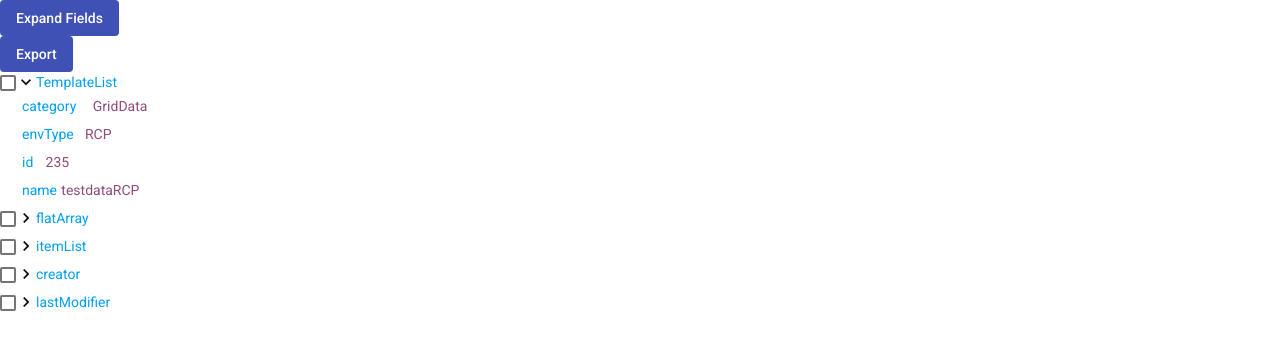
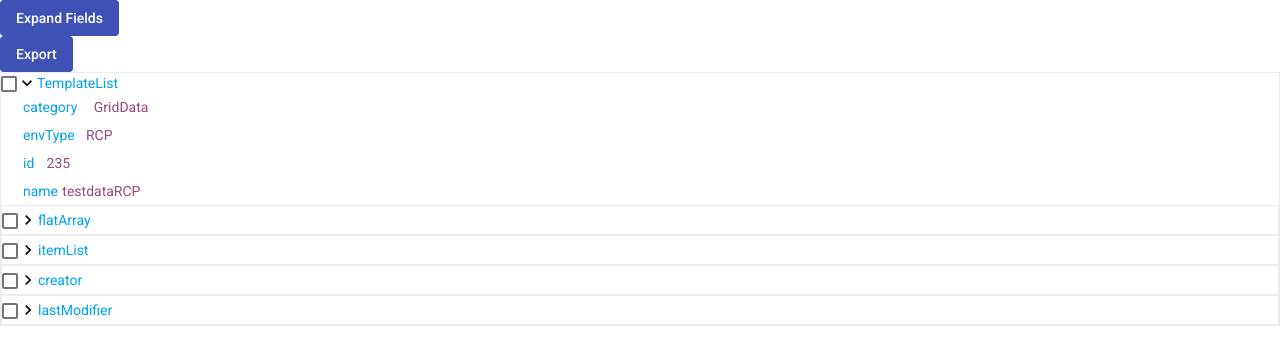
Before and after one commit to rawatanimesh/angular-json-schema-selection, an Angular app: page / in a window 1280 px wide. Both pictures are taken after a click on the element "navigate_next". Shown: the top 364 px of the page. Built offline with nearby package versions, Linux system fonts and the light colour scheme.

Commit message:
diabled scenarios and prepare inital list

```diff
--- a/src/app/app.component.ts
+++ b/src/app/app.component.ts
@@ -22,12 +22,28 @@ export class AppComponent implements OnInit{
       {
         id:1,
         name:'itemA',
-        workspace:['a','b','c']
+        workspace:[
+            {
+            firstName:'Akshat',
+            lastName:{
+              firstName:'Akshat',
+              lastName:'Rathi',
+            },
+          }
+        ]
       },
       {
         id:2,
         name:'itemB',
-        workspace:['a','b','c']
+        workspace:[
+          {
+            firstName:'Akshat',
+            lastName:{
+              firstName:'Akshat',
+              lastName:'Rathi',
+            },
+          }
+        ]
       }
     ],
     creator:{
--- a/src/app/json-scheme-selection/json-schema-selection/json-schema-selection.component.html
+++ b/src/app/json-scheme-selection/json-schema-selection/json-schema-selection.component.html
@@ -1,12 +1,6 @@
 <button mat-flat-button color="primary" (click)="export()">Export</button>
 
-
-<!-- <mat-checkbox [(ngModel)]="isExpanded"
-
-                      (ngModelChange)="updateAllComplete()">
-
-        </mat-checkbox> -->
-<div class="sv-json-editor">
+<div class="sv-json-editor box-border">
     <div class="root-object">
         <mat-checkbox [(ngModel)]="jsonList.checked" (ngModelChange)="updateAllCheckItems(jsonList)">
         </mat-checkbox>
@@ -19,10 +13,9 @@
     <ng-container [ngTemplateOutlet]="editor" [ngTemplateOutletContext]="{list: jsonList}"></ng-container>
 </div>
 
-<ng-template #editor let-list="list">
-
+<ng-template #editor let-list="list" let-child="child">
     <ng-container *ngIf="jsonList.expanded">
-        <div *ngFor="let item of list" class="sv-json-editor-row">
+        <div *ngFor="let item of list" class="sv-json-editor-row" [ngClass]="item.type !== 'flat' ? 'box-border':''">
             <ng-container *ngIf="!item.type || item.type==='flat'">
                 <div class="sv-json-editor-row-flat">
                     <div class="sv-json-editor-row-key" [style.width.ch]="item.key.toString().length + 1">{{item.key}}
@@ -34,37 +27,23 @@
 
             <ng-container *ngIf="item.type && item.type!=='flat'">
                 <div class="sv-json-editor-row-object" *ngIf="item.type==='array'">
-                    <mat-checkbox [(ngModel)]="item.checked" (ngModelChange)="updateItemChecked($event,item)">
+                    <mat-checkbox [disabled]="item.disabled" [(ngModel)]="item.checked" (ngModelChange)="updateItemChecked($event,item,false)">
                     </mat-checkbox>
                     <span class="material-icons cursor iconSize" (click)="item.expanded = !item.expanded">
-                {{item.expanded ? 'expand_more' : 'navigate_next'}}
-              </span>
+                      {{item.expanded ? 'expand_more' : 'navigate_next'}}
+                    </span>
                     <div class="sv-json-editor-row-key" [style.width.ch]="item.key.toString().length + 1">{{item.key}}</div>
-                    <!-- <div class="sv-json-editor-row-child" *ngIf="item.expanded">
-                  [
-
-                  <div *ngFor="let subItem of item.value">
-                      <ng-container *ngIf="subItem.type==='flat'">{{ subItem.value }}</ng-container>
-                      <ng-container *ngIf="subItem.type!=='flat'">
-                          <ng-container [ngTemplateOutlet]="editor" [ngTemplateOutletContext]="{list: subItem.value}"></ng-container>
-                      </ng-container>
-                  </div>
-
-                  ]
-              </div> -->
-
                 </div>
 
 
                 <div class="sv-json-editor-row-object" *ngIf="item.type==='object'">
-                    <mat-checkbox [(ngModel)]="item.checked" (ngModelChange)="updateItemChecked($event,item)">
+                    <mat-checkbox [disabled]="item.disabled" [(ngModel)]="item.checked" (ngModelChange)="updateItemChecked($event,item,false)">
                     </mat-checkbox>
                     <span class="material-icons cursor iconSize" (click)="item.expanded = !item.expanded">
                 {{item.expanded ? 'expand_more' : 'navigate_next'}}
               </span>
                     <div class="sv-json-editor-row-key" [style.width.ch]="item.key.toString().length + 1">{{item.key}}</div>
                     <!-- {{'(' + item.value.length + ')'}} -->
-
                 </div>
 
                 <div class="sv-json-editor-row-child" *ngIf="item.expanded">
@@ -76,14 +55,13 @@
                                 </div>
                             </ng-container>
                             <ng-container *ngIf="subItem.type!=='flat' && i==0">
-                                <ng-container [ngTemplateOutlet]="editor" [ngTemplateOutletContext]="{list: subItem.value}"></ng-container>
+                                <ng-container [ngTemplateOutlet]="editor" [ngTemplateOutletContext]="{list: subItem.value,child: true}"></ng-container>
                             </ng-container>
                         </div>
                     </ng-container>
                     <ng-container *ngIf="item.type ==='object'">
-                        <ng-container [ngTemplateOutlet]="editor" [ngTemplateOutletContext]="{list: item.value}"></ng-container>
+                        <ng-container [ngTemplateOutlet]="editor" [ngTemplateOutletContext]="{list: item.value, child: true}"></ng-container>
                     </ng-container>
-
                 </div>
             </ng-container>
         </div>
--- a/src/app/json-scheme-selection/json-schema-selection/json-schema-selection.component.scss
+++ b/src/app/json-scheme-selection/json-schema-selection/json-schema-selection.component.scss
@@ -42,3 +42,7 @@
     justify-content: start;
     align-items: center;
 }
+
+.box-border {
+    border: 1px solid #EBEBEB;
+}
--- a/src/app/json-scheme-selection/json-schema-selection/json-schema-selection.component.ts
+++ b/src/app/json-scheme-selection/json-schema-selection/json-schema-selection.component.ts
@@ -19,8 +19,29 @@ export class JsonSchemaSelectionComponent implements OnInit {
   ngOnInit(): void {
     // this.selectedOutputSchema.emit(this.jsonSchema);
     console.log('json schema', this.jsonSchema);
-    this.jsonToList(this.jsonList, this.jsonSchema);
+    this.jsonToList(this.jsonList, this.jsonSchema, true);
     console.log('json list', this.jsonList);
+    this.prepareList(this.jsonList,true);
+    console.log('prepared json list', this.jsonList);
+  }
+
+  prepareList(list:any,isParent:boolean){
+    list.forEach((item:any,index:number) =>{
+      if(!isParent){
+        item.disabled = true;
+      }
+      if(this.typeof(item.value) === 'array' && item.value.length){
+        // item.value = item.value.splice(1);
+        item.value.forEach((x:any) => {
+          if (!x.type || x.type === 'flat') {
+          } else if (x.type === 'object') {
+            this.prepareList(x.value,false);
+          } else if (x.type === 'array'){
+            this.prepareList(x.value,false);
+          }
+      })
+      }
+    })
   }
 
   updateAllCheckItems(list:any){
@@ -29,19 +50,36 @@ export class JsonSchemaSelectionComponent implements OnInit {
         // console.log('item',x);
         if (!x.type || x.type === 'flat') {
           x.checked = this.jsonList.checked;
+          if(this.jsonList.checked){
+            x.disabled = false;
+          }
         } else if (x.type === 'object') {
           x.checked = this.jsonList.checked;
+          if(this.jsonList.checked){
+            x.disabled = false;
+          }
           this.updateAllCheckItems(x.value);
         } else if (x.type === 'array'){
           x.checked = this.jsonList.checked;
+          if(this.jsonList.checked){
+            x.disabled = false;
+          }
           this.updateAllCheckItems(x.value);
         }
     })
   }
 
-  updateItemChecked(event:any,item:any){
-    // console.log(event,item);
+  updateItemChecked(event:any,item:any,isAutomatedSelection:boolean){
+    console.log(event,item);
     item.checked = event;
+    if(isAutomatedSelection && !event){
+      item.disabled = true;
+      // item.expanded = false;
+    }
+    else{
+      item.disabled = false;
+      // item.expanded = true;
+    }
     if(this.typeof(item.value) === 'array' && item.value.length){
       item.value.forEach((x:any) => {
         if (!x.type || x.type === 'flat') {
@@ -49,19 +87,20 @@ export class JsonSchemaSelectionComponent implements OnInit {
         } else if (x.type === 'object') {
           x.checked = event;
           x.value.forEach((y:any) => {
-            this.updateItemChecked(event,y);
+            this.updateItemChecked(event,y,true);
           })
         } else if (x.type === 'array'){
           x.checked = event;
           x.value.forEach((y:any) => {
-            this.updateItemChecked(event,y);
+            this.updateItemChecked(event,y,true);
           })
         }
     })
     }
   }
 
-  jsonToList(list: Array<any>, json: any): void {
+  jsonToList(list: Array<any>, json: any, parent?:boolean): void {
+
     for (const [key, value] of Object.entries(json)) {
       if (this.typeof(value) === 'object' && value) {
         const newList:any = [];
@@ -107,7 +146,7 @@ export class JsonSchemaSelectionComponent implements OnInit {
   }
 
   pushData(list: Array<any>, key: string, value: any, type: string): void {
-    list.push({key, value, type, id: this.generateId()});
+    list.push({key, value, type, id: this.generateId(), });
   }
 
   generateId(): string {
@@ -126,7 +165,7 @@ export class JsonSchemaSelectionComponent implements OnInit {
 
   listToJson(list: Array<any>, json: any): void {
     // console.log(list);
-    list.forEach(x => {
+    list.forEach((x) => {
       if (x.checked) {
         if (!x.type || x.type === 'flat') {
           json[x.key] = x.value === 'null' ? null : x.value;
```
